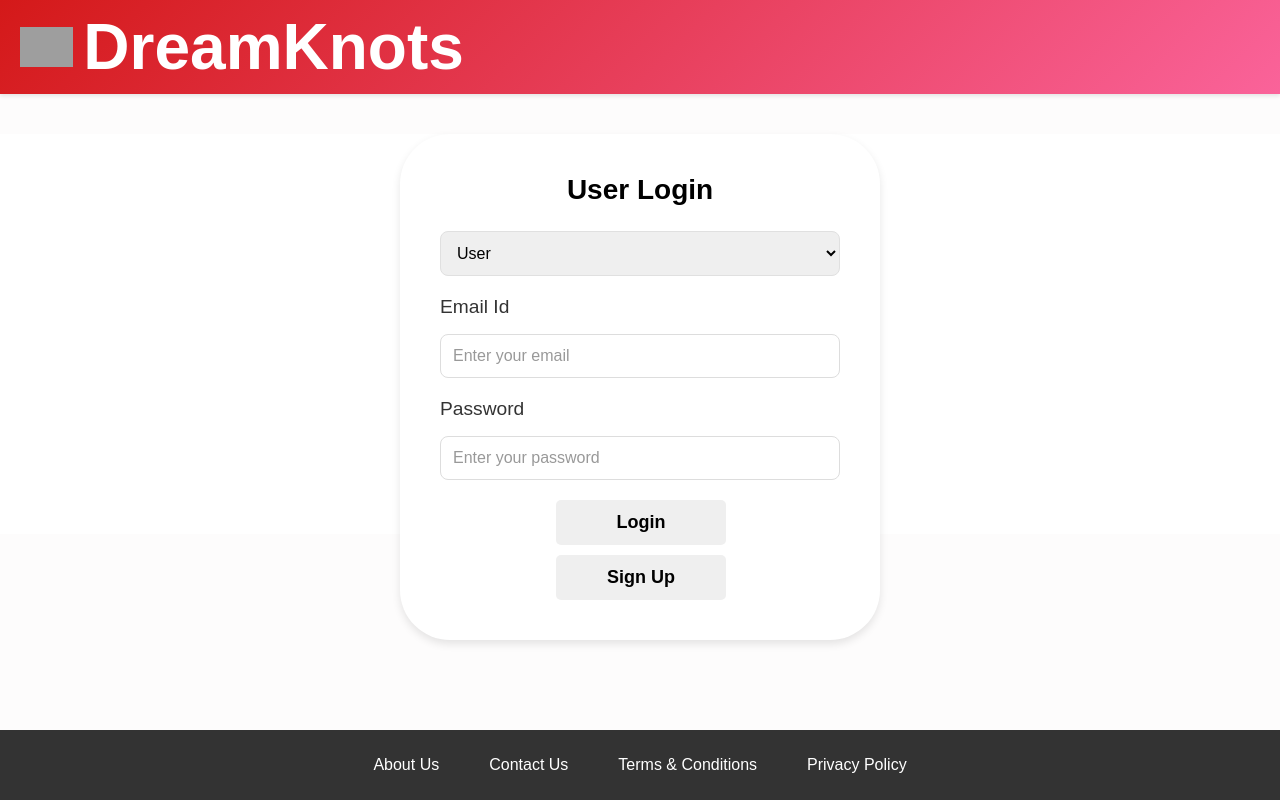
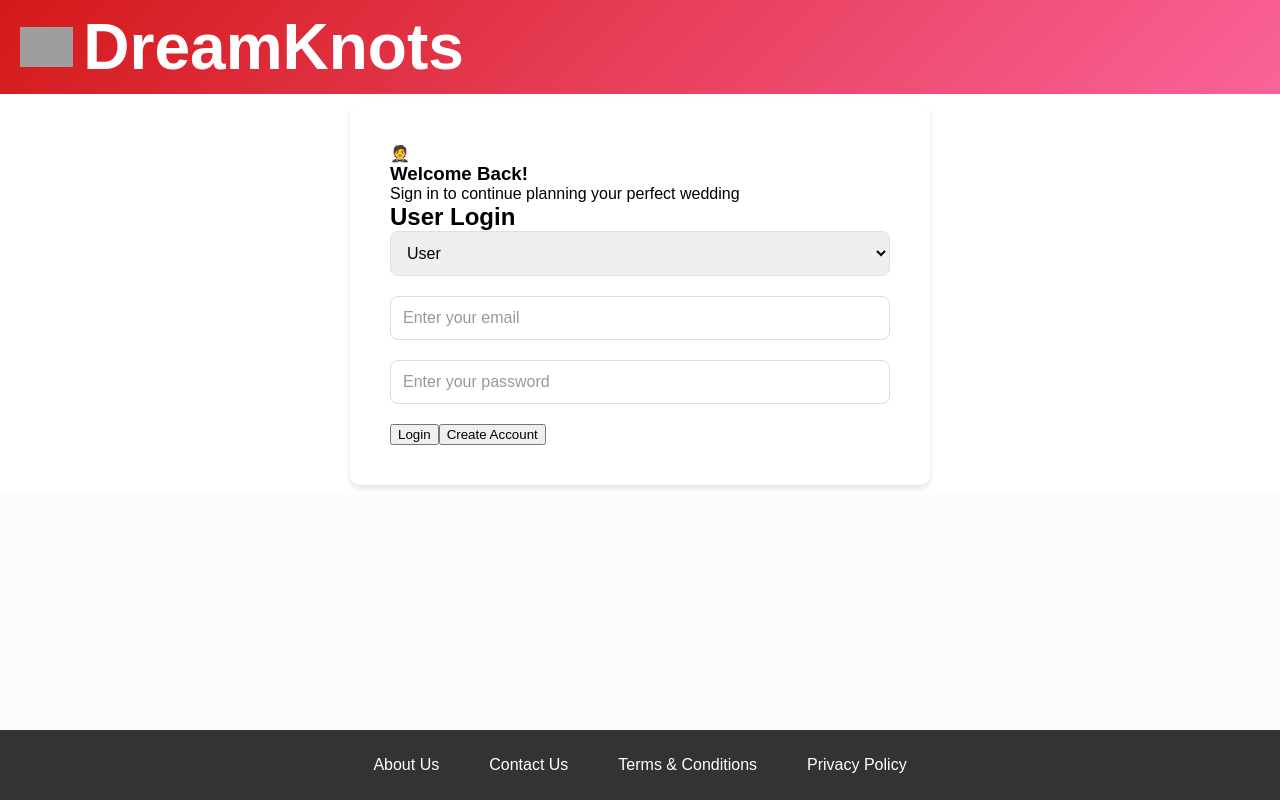
Before and after one commit to SamarthSolanki1/Dream-knot, a React (Vite) app in the folder Frontend/: page /login in a window 1280 px wide. Built offline with nearby package versions, Linux system fonts and the light colour scheme; grey boxes are pictures that could not be loaded.

Commit message:
Update login.jsx

```diff
--- a/Frontend/src/pages/login.jsx
+++ b/Frontend/src/pages/login.jsx
@@ -1,58 +1,79 @@
 import React, { useState } from "react";
-import "../styles/login.css";
 import { useNavigate } from "react-router-dom";
-import api from "../api"; // Import Axios helper
+import api from "../api";
+import "../styles/login.css"
+import "../styles/signin.css"
 
 const Login = () => {
   const [userRole, setUserRole] = useState("User");
   const [email, setEmail] = useState("");
   const [password, setPassword] = useState("");
-  const [error, setError] = useState(""); // Error handling state
+  const [error, setError] = useState("");
   const navigate = useNavigate();
 
-  const handleLogin = async () => {
+  const handleLogin = async (e) => {
+    e.preventDefault();
     try {
       const response = await api.post("/login", { email, password, role: userRole });
-
-      console.log("Backend Response:", response.data);
-
-      // Save token and user info to localStorage
       localStorage.setItem("token", response.data.token);
       localStorage.setItem("user", JSON.stringify(response.data));
       localStorage.setItem("user_name", response.data.name);
       setError("");
 
-      // Navigate to role-specific page
       if (userRole === "Employee") {
         navigate("/EmployeeDashboard");
+      } else if (userRole === "Admin") {
+        navigate("/AdminDashboard");
       } else {
         navigate("/Customer");
       }
-      if(userRole == "Admin"){
-        navigate("/AdminDashboard")
-      }
     } catch (err) {
-      alert("Invalid Credentials");
-      // setError(err.response?.data?.message || "Invalid credentials!");
+      setError("Invalid credentials");
     }
   };
 
   const handleSignIn = () => {
+    const card = document.querySelector('.signin-card'); // Changed from 'login-card' to 'signin-card'
+    if (card) {
+      card.classList.add('flip-out-right');
+      setTimeout(() => {
         navigate("/signin");
-  };
-
-  const handleRoleChange = (e) => {
-    setUserRole(e.target.value);
+      }, 500);
+    } else {
+      // Fallback if animation fails
+      navigate("/signin");
+    }
   };
 
   return (
-    <div className="login-container">
-      <div className="login-card">
-        <h2 className="login-title">{userRole} Login</h2>
-        {error && <p className="error">{error}</p>}
+    <div className="signin-container">
+      <div className="signin-card">
+        <div className="card-illustration">
+          <div className="illustration-content">
+            <div className="character-emoji">🤵</div>
+            <h3>Welcome Back!</h3>
+            <p>Sign in to continue planning your perfect wedding</p>
+          </div>
+        </div>
 
+        <div className="form-side">
+          <div className="wedding-header">
+            <div className="rings-animation">
+              <div className="ring"></div>
+              <div className="ring"></div>
+            </div>
+            <h2>{userRole} Login</h2>
+          </div>
+
+          {error && <div className="error-message">{error}</div>}
+
+          <form onSubmit={handleLogin}>
             <div className="form-group">
-          <select value={userRole} onChange={handleRoleChange} className="form-input">
+              <select
+                value={userRole}
+                onChange={(e) => setUserRole(e.target.value)}
+                className="form-input"
+              >
                 <option value="User">User</option>
                 <option value="Admin">Admin</option>
                 <option value="Employee">Employee</option>
@@ -60,36 +81,38 @@ const Login = () => {
             </div>
 
             <div className="form-group">
-          <label>Email Id</label>
               <input
                 type="email"
                 placeholder="Enter your email"
                 value={email}
                 onChange={(e) => setEmail(e.target.value)}
                 className="form-input"
+                required
               />
             </div>
 
             <div className="form-group">
-          <label>Password</label>
               <input
                 type="password"
                 placeholder="Enter your password"
                 value={password}
                 onChange={(e) => setPassword(e.target.value)}
                 className="form-input"
+                required
               />
             </div>
 
-        <button onClick={handleLogin} className="login-button">
+            <button type="submit" className="auth-button">
               Login
             </button>
 
             {userRole === "User" && (
-          <button className="register" onClick={handleSignIn}>
-            Sign Up
+              <button type="button" className="flip-button" onClick={handleSignIn}>
+                Create Account
               </button>
             )}
+          </form>
+        </div>
       </div>
     </div>
   );
```
Lines whose indentation alone changed are shown as unchanged.
